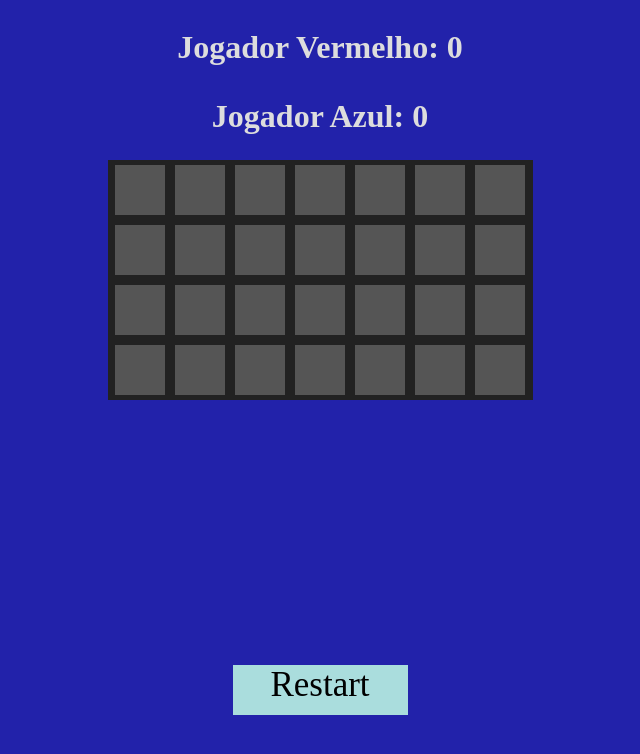
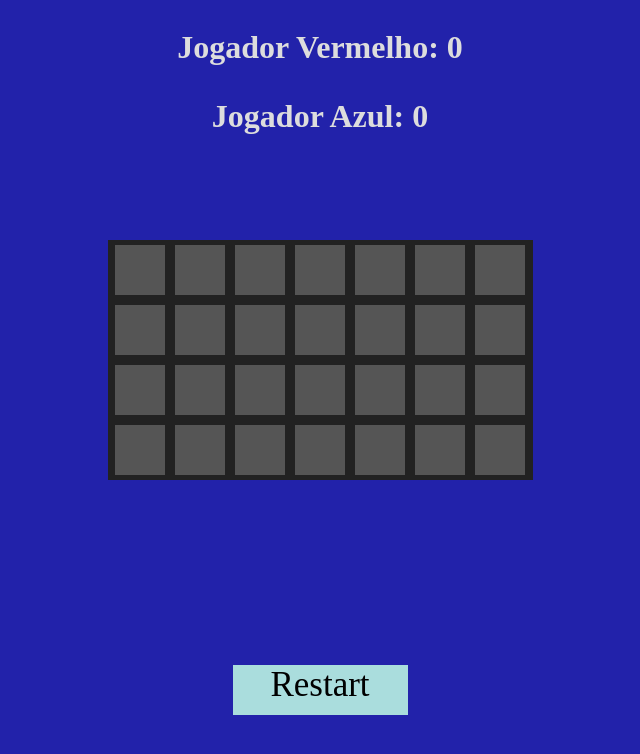
Before and after one commit to JamesBrandts/JamesBrandts.github.io, a plain HTML site: page jogo-da-memoria/index.html in a window 1280 px wide. Shown: the whole page, without its empty margins (320-960 px from the left). Drawn offline with Linux system fonts and the light colour scheme.

Commit message:
Update style.css

```diff
--- a/jogo-da-memoria/style.css
+++ b/jogo-da-memoria/style.css
@@ -7,7 +7,7 @@ body{
 }
 #main{
   position:absolute;
-  top:20%;
+  top:30%;
   display:grid;
   grid-template-columns: auto auto auto auto auto auto auto;
   margin:0;
@@ -29,7 +29,7 @@ div{
 }
 #cover-container{
   position:absolute;
-  top:20%;
+  top:30%;
   display:grid;
   grid-template-columns: auto auto auto auto auto auto auto;
   margin:0;
```
